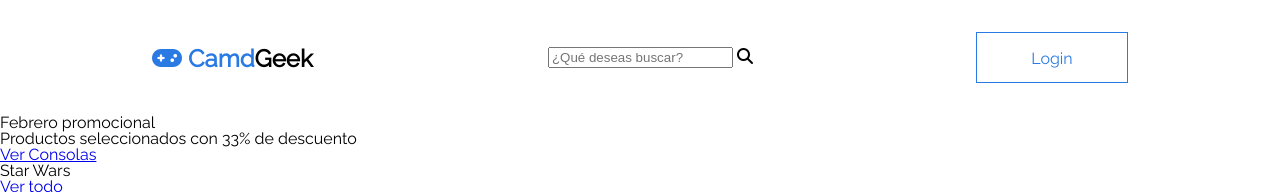
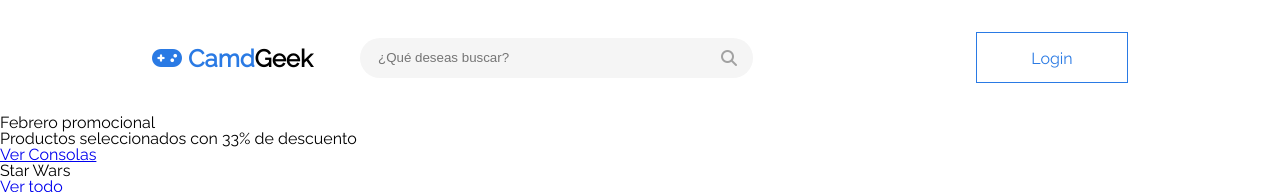
Before and after one commit to camduarte/camd-geek, a plain HTML site: page index.html in a window 1280 px wide. Shown: the top 192 px of the page. Drawn offline with Linux system fonts and the light colour scheme.

Commit message:
I add style to search box.

```diff
--- a/css/header.css
+++ b/css/header.css
@@ -1,18 +1,18 @@
 .header {
+    align-items: center ;
     background-color: var(--white);
     display: flex;
+    height: 7.188rem;
     justify-content: space-between;
-    align-items: center ;
-    height: 7.188rem;
     padding: 0 9.5rem 0 9.5rem;
 }
 
 .header__container {
+    align-items: center;
     display: flex;
     justify-content: space-between;
-    align-items: center;
+    height: 3.125rem;
     width:  37.563rem;
-    height: 3.125rem;
 }
 
 .header__logo {
@@ -30,6 +30,28 @@
     color: var(--blue);
 }
 
+.header__search {
+    align-items: center;
+    background-color: var(--light-grey);
+    border-radius: 20px;
+    box-sizing: border-box;
+    color: var(--dark-grey);
+    display: flex;
+    font-size: 0.875;
+    font-style: normal;
+    font-weight: 400;
+    height: 2.5rem;
+    justify-content: space-between;
+    line-height: 1rem;
+    padding: 0.5rem 1rem;
+    width: 24.563rem;
+}
+
+.header__search-field {
+    background-color: transparent;
+    border: none;
+}
+
 .header__btn {
     border: 1px solid var(--blue);
     box-sizing: border-box;
```
